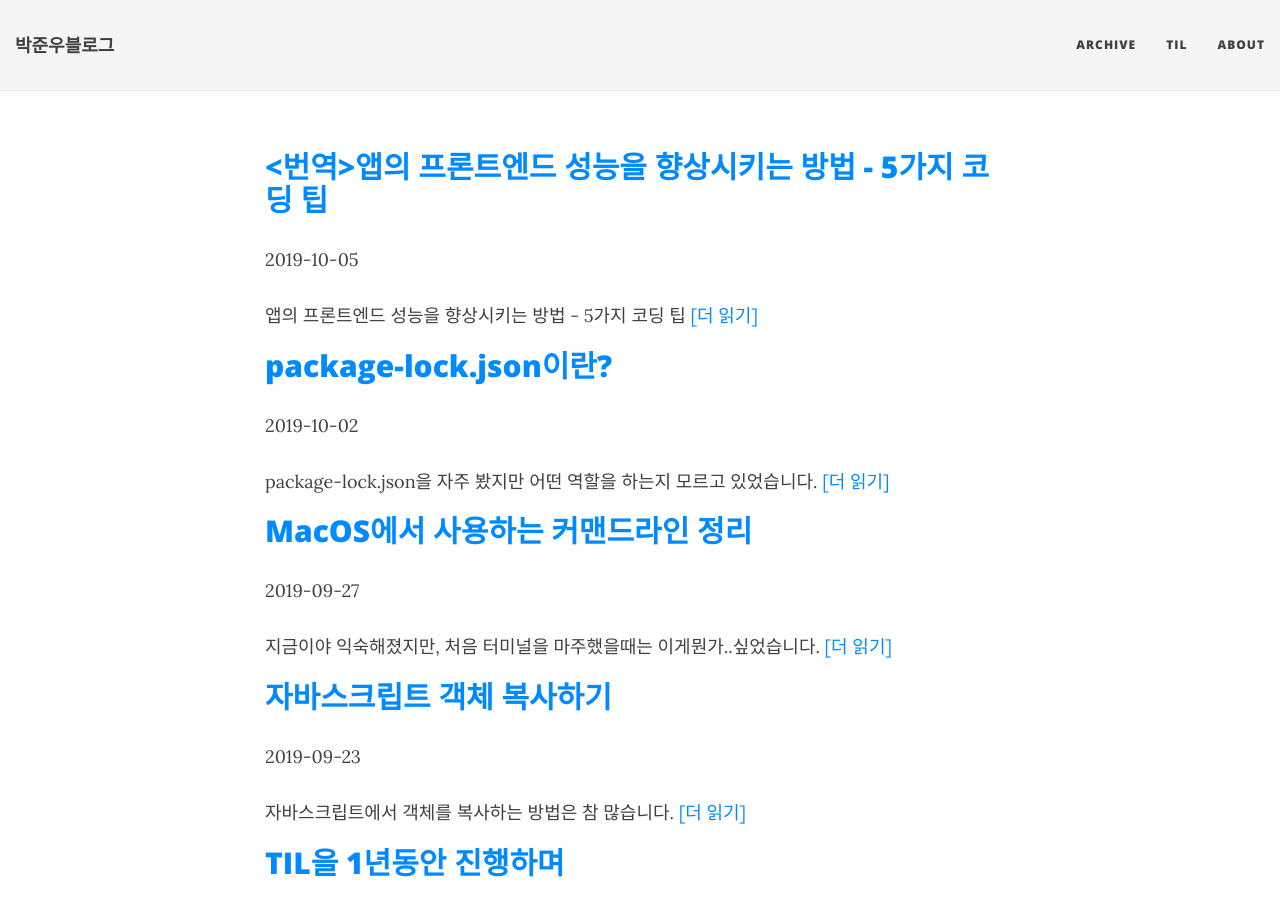
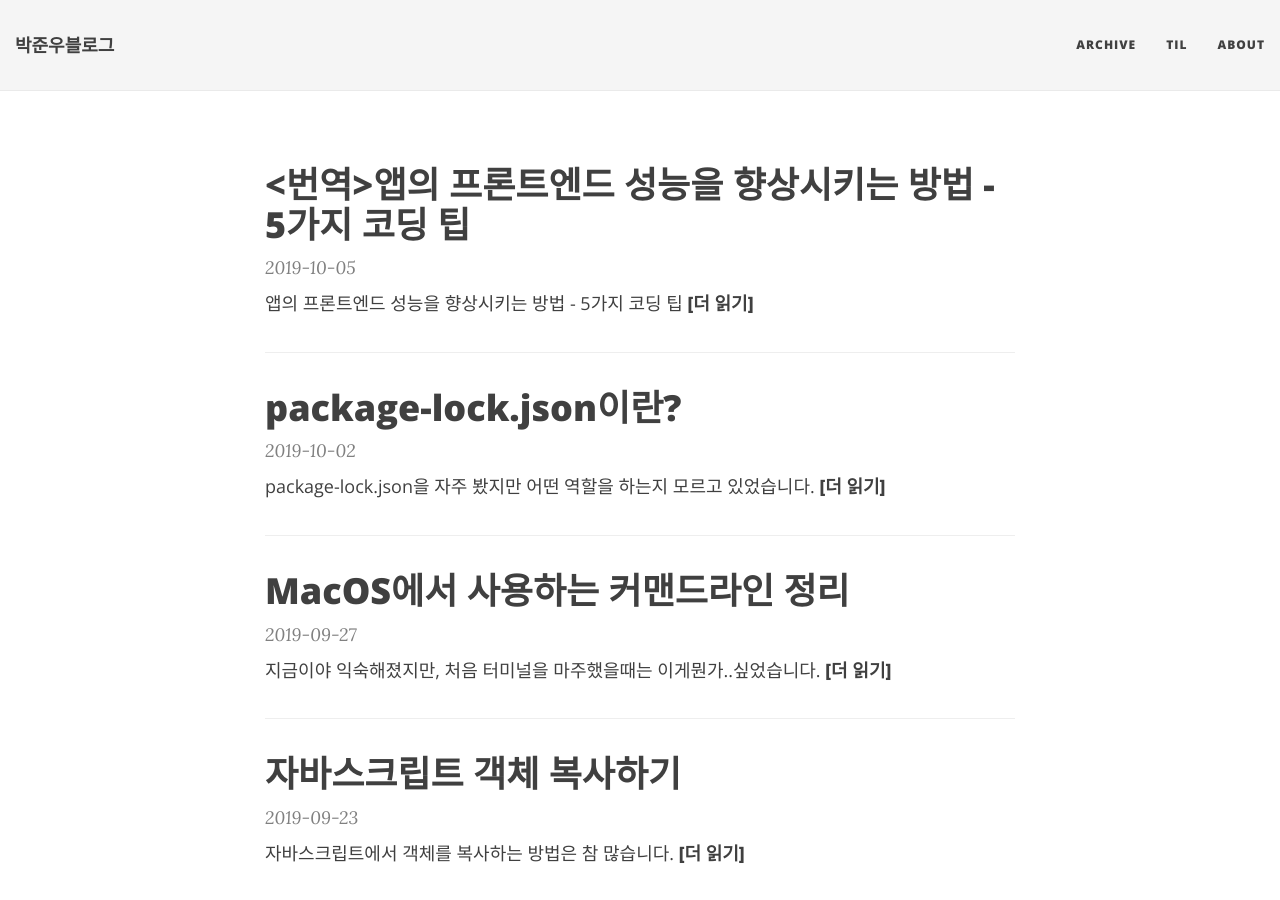
Before and after one commit to JUNWOO45/junwoo45.github.io.archived, a Jekyll site: the page built from index.html, in a window 1280 px wide and 900 px high. Built offline with Jekyll 4.4.1, drawn with Linux system fonts in a browser that asks for light colours; nearby versions of some CDN libraries; the list of posts is cut into pages by our own code.

Commit message:
아카이브페이지 css 수정

```diff
--- a/_layouts/archive.html
+++ b/_layouts/archive.html
@@ -12,7 +12,7 @@
 <section class="posts-list">
 
   {% for post in site.posts %}
-  <article class="post-preview">
+  <article class="post-archive">
     {% assign currentDate = post.date | date: "%Y" %}
     {% if currentDate != myDate %}
         {% unless forloop.first %}</ul>{% endunless %}
--- a/index.html
+++ b/index.html
@@ -8,7 +8,7 @@
 
 <div class="posts-list">
   {% for post in paginator.posts %}
-  <article class=".post-archive">
+  <article class="post-preview">
     <a href="{{ post.url | relative_url }}">
 	  <h2 class="post-title">{{ post.title }}</h2>
 
```
